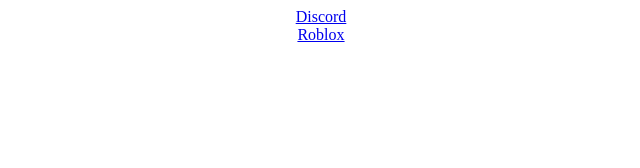
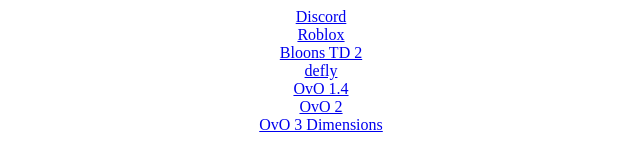
Before and after one commit to mmkgz/Cool, a plain HTML site: page lib.html in a window 1280 px wide. Shown: the whole page, without its empty margins (319-959 px from the left). Drawn offline with Linux system fonts and the light colour scheme.

Commit message:
Update lib.html

```diff
--- a/lib.html
+++ b/lib.html
@@ -6,8 +6,8 @@
 
   </div>
   <script>
-    var links = ["https://XXXXXmath.dev/service/hvtrs8%2F-dksaopd%2Ccmm-lmgkn","https://XXXXXmath.dev/service/hvtrs8%2F-mctjsqpmt%2Ccmm-rmbnoz%2Ft2-pna%7B.jtol"];
-    var names = ["Discord","Roblox"];
+    var links = ["https://XXXXXmath.dev/service/hvtrs8%2F-dksaopd%2Ccmm-lmgkn","https://XXXXXmath.dev/service/hvtrs8%2F-mctjsqpmt%2Ccmm-rmbnoz%2Ft2-pna%7B.jtol","https://XXXXXmath.dev/swf?notebook=bloonstd2","https://defly.io","https://dedra$s.com/$s/ovo/1.4","https://dedra$s.com/$s/ovo2","https://dedra$s.com/$s/ovo3"];
+    var names = ["Discord","Roblox","Bloons TD 2","defly","OvO 1.4","OvO 2","OvO 3 Dimensions"];
 
     var div = document.querySelector("#x");
     for(var i in links)
```
